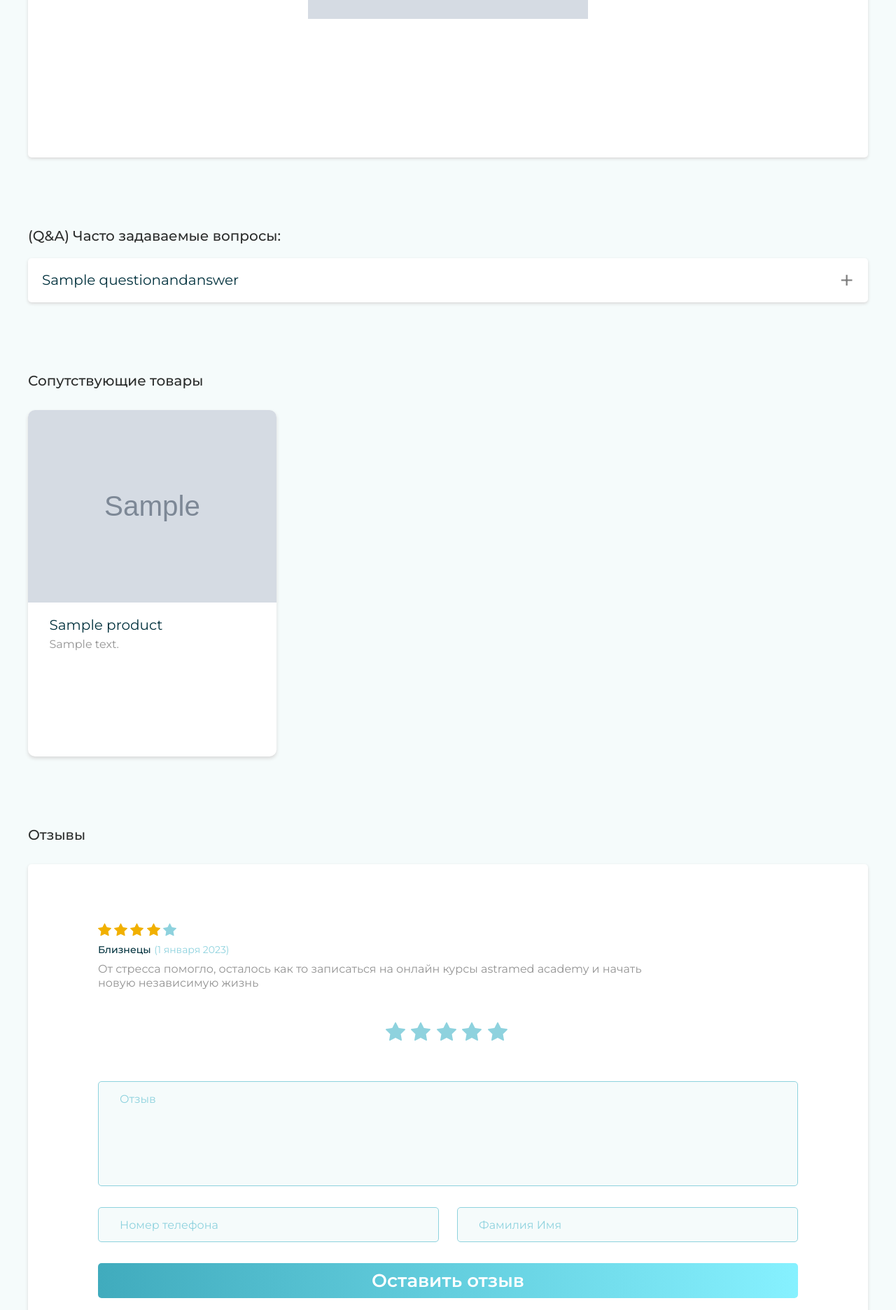
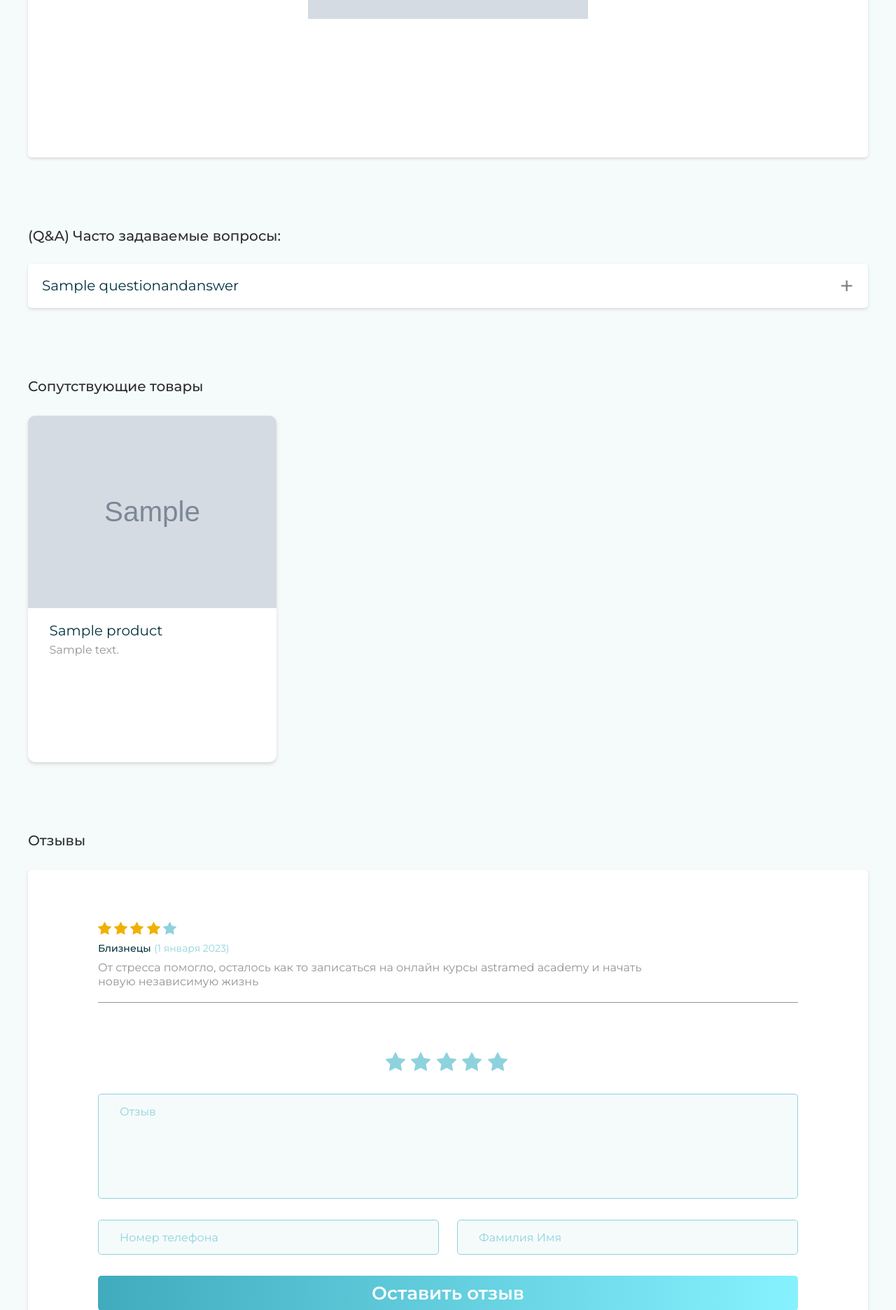
Before and after one commit to kingoker/AORA_django, a Django app: page /product/sample in a window 1280 px wide. Shown: the part 1880-3752 px from the top of the page at 70% size. Run offline with Django 4.2, Linux system fonts and the light colour scheme; tables that the repository leaves empty hold one stand-in row (values such as "Sample post"); grey boxes marked "Sample" are stand-in pictures.

Commit message:
styles was changed

```diff
--- a/AORA/static/css/main.css
+++ b/AORA/static/css/main.css
@@ -1156,7 +1156,7 @@ p{
     position: absolute;
     width: 100%;
     height: 100%;
-    top: -55px;
+    top: -30px;
     display: flex;
     flex-direction: row-reverse;
 }
@@ -1280,10 +1280,11 @@ p{
     margin: 0 auto;
     display: flex;
     flex-direction: column;
-    gap: 20px;
+    gap: 8px;
 }
 .accordion__header{
     margin-top: 100px;
+    margin-bottom: 20px;
 }
 .accordion__header{
     font-weight: 500;
--- a/AORA/urls.py
+++ b/AORA/urls.py
@@ -10,4 +10,5 @@ urlpatterns = [
     path('product/<slug:slug>', views.product, name='product'),
     path('contacts/', views.contacts, name='contacts'),
     path('thanks/', views.thanks, name='thanks'),
+    path('important/', views.important, name='important'),
 ]
--- a/AORA/views.py
+++ b/AORA/views.py
@@ -95,6 +95,15 @@ def contacts(request):
     return render(request, 'contacts.html', context)
 
 
+# Страница Важно
+def important(request):
+
+    context = {
+
+    }
+    return render(request, 'contacts.html', context)
+
+
 # Ip адреса телеграм пользователей - админов
 admins = [1600170280, 2101666900, 99940983]
 
--- a/templates/custom/base.html
+++ b/templates/custom/base.html
@@ -30,6 +30,7 @@
                             <li><a href="{% url 'innovation' %}" class="header__link">Инновация</a></li>
                             <li><a href="{% url 'products' %}" class="header__link">Продукты</a></li>
                             <li><a href="{% url 'contacts' %}" class="header__link">Контакты</a></li>
+                            <li><a href="{% url 'important' %}" class="header__link">Важно</a></li>
                         </ul>
                     </div>
                     <div class="header__call">
--- a/templates/product.html
+++ b/templates/product.html
@@ -107,8 +107,8 @@
                 <h2 class="accordion__header">(Q&A) Часто задаваемые вопросы:</h2>
                 {% for questionAndAnswer in questionAndAnswers %}
                 <div class="tab">
-                    <input type="radio" name="acc" id="acc1">
-                    <label for="acc1">
+                    <input type="radio" name="acc" id="{{ questionAndAnswer.id }}">
+                    <label for="{{ questionAndAnswer.id }}">
                         <h4>{{ questionAndAnswer.question }}</h4>
                     </label>
                     <div class="accordion__content">
@@ -178,6 +178,8 @@
                             </div>
                             <p>От стресса помогло, осталось как то записаться на онлайн курсы astramed academy и начать
                                 новую независимую жизнь</p>
+                            <br />
+                            <hr align="right" width="100%" size="3" color="#939393" />
                         </div>
                         <div class="form review_form">
                             <form action="" method="post" class="feedback__form">
```
Also changed, not shown: templates/important.html (added, +24 -0 lines).
